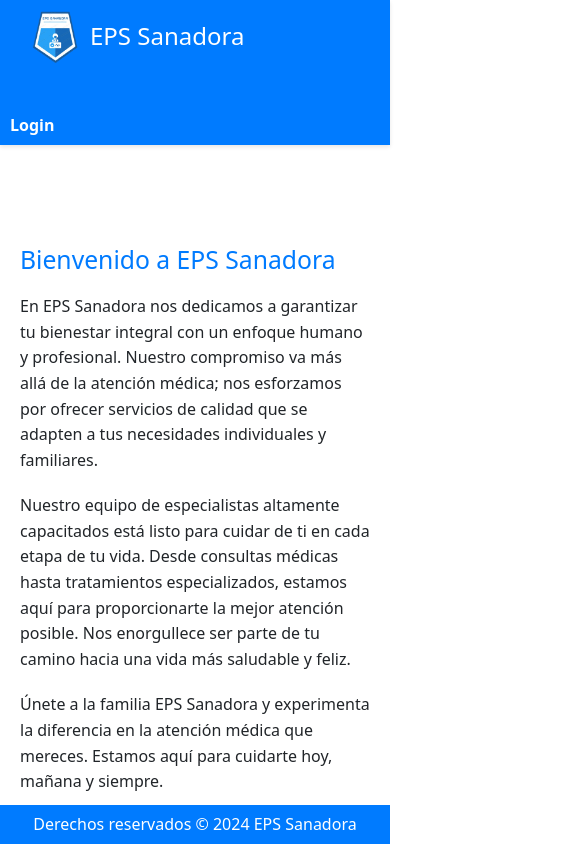
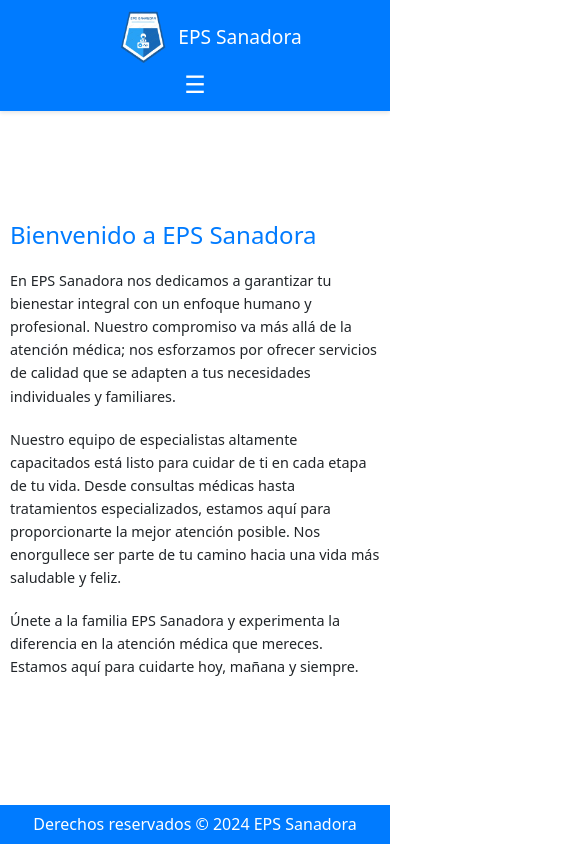
Before and after one commit to Nicolle07M/Front_End_Eps, a React (Create React App) app in the folder eps_front/: page / in a window 390 px wide. Shown: the top 844 px of the page, 585 px wide, since content can reach past the window. Built offline with nearby package versions, Linux system fonts and the light colour scheme.

Commit message:
feat(frontend): se agrego responsive

```diff
--- a/eps_front/src/components/Welcome.css
+++ b/eps_front/src/components/Welcome.css
@@ -38,7 +38,16 @@
   margin: 0; /* Elimina el margen por defecto del h6 */
 }
 
-  .login-buttons {
+.hamburger {
+  display: none; /* Oculto por defecto */
+  background: none;
+  border: none;
+  color: #ffffff;
+  font-size: 1.5rem;
+  cursor: pointer;
+}
+
+.menu {
   display: flex;
   align-items: center;
 }
@@ -51,16 +60,6 @@
   font-size: 1rem;
   text-decoration: none;
   margin-left: 10px;
-  }
-
-  .login-button1 {
-    background-color: transparent;
-    color: #ffffff;
-    border: none;
-    cursor: pointer;
-    font-size: 1rem;
-    text-decoration: none;
-    margin-left: 1420px;
 }
 
 .login-button:hover {
@@ -99,3 +98,54 @@
 .footer h6 {
   margin: 0;
 }
+
+/* Media Queries para Responsive Design */
+@media (max-width: 768px) {
+  .navbar {
+    flex-direction: column;
+    align-items: flex-start;
+    padding: 10px;
+  }
+
+  .hamburger {
+    display: block; /* Mostrar botón hamburguesa en pantallas pequeñas */
+  }
+
+  .menu {
+    display: none; /* Ocultar menú por defecto en pantallas pequeñas */
+    flex-direction: column;
+    align-items: flex-start;
+    width: 100%;
+  }
+
+  .menu.open {
+    display: flex; /* Mostrar menú cuando el estado es abierto */
+  }
+
+  .login-button {
+    margin: 10px 0; /* Espaciado entre los botones en pantallas pequeñas */
+  }
+
+  .content {
+    margin-top: 100px; /* Ajustar el margen superior para pantallas más pequeñas */
+    padding: 10px;
+  }
+}
+
+@media (max-width: 480px) {
+  .navbar h6 {
+    font-size: 1.2rem;
+  }
+
+  .login-button {
+    font-size: 0.8rem;
+  }
+
+  .content h2 {
+    font-size: 1.5rem;
+  }
+
+  .content p {
+    font-size: 0.9rem;
+  }
+}
--- a/eps_front/src/components/Welcome.js
+++ b/eps_front/src/components/Welcome.js
@@ -1,8 +1,14 @@
-import React from 'react';
+import React, { useState } from 'react';
 import './Welcome.css'; // Archivo de estilos para la vista de bienvenida
 import logo from '../logo1.png'; // Importa tu logo
 
 const Welcome = () => {
+  const [menuOpen, setMenuOpen] = useState(false);
+
+  const toggleMenu = () => {
+    setMenuOpen(!menuOpen);
+  };
+
   return (
     <div className="welcome-container">
       <nav className="navbar">
@@ -10,8 +16,13 @@ const Welcome = () => {
           <img src={logo} alt="Logo EPS Sanadora" className="logo" />
           <h6>EPS Sanadora</h6>
         </div>
-        <a href="/registro" className="login-button1">Registrate Doctor!</a>
-        <a href="/login" className="login-button">Login</a>
+        <button className="hamburger" onClick={toggleMenu}>
+          ☰
+        </button>
+        <div className={`menu ${menuOpen ? 'open' : ''}`}>
+          <a href="/registro" className="login-button">Registrate Doctor!</a>
+          <a href="/login" className="login-button">Login</a>
+        </div>
       </nav>
       <div className="content">
         <h2>Bienvenido a EPS Sanadora</h2>
```
Lines whose indentation alone changed are shown as unchanged.
